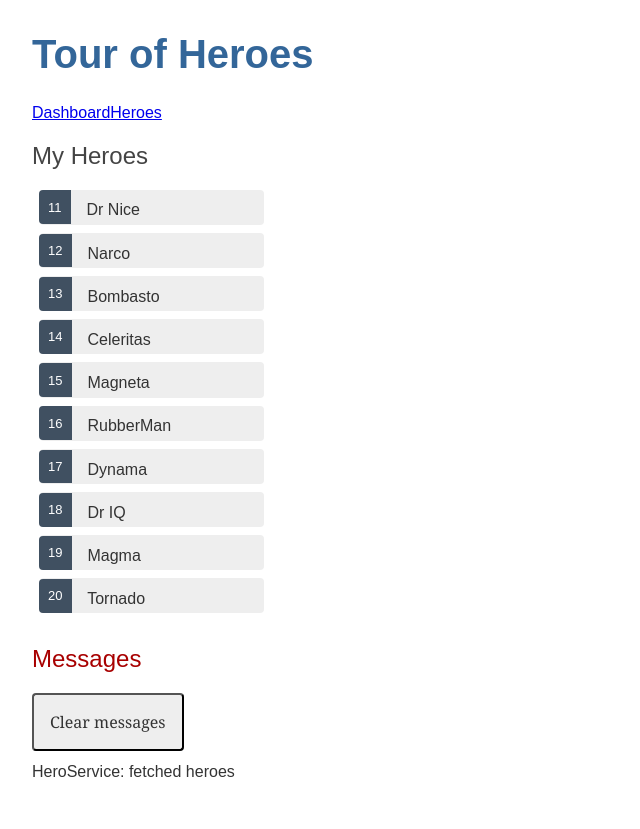
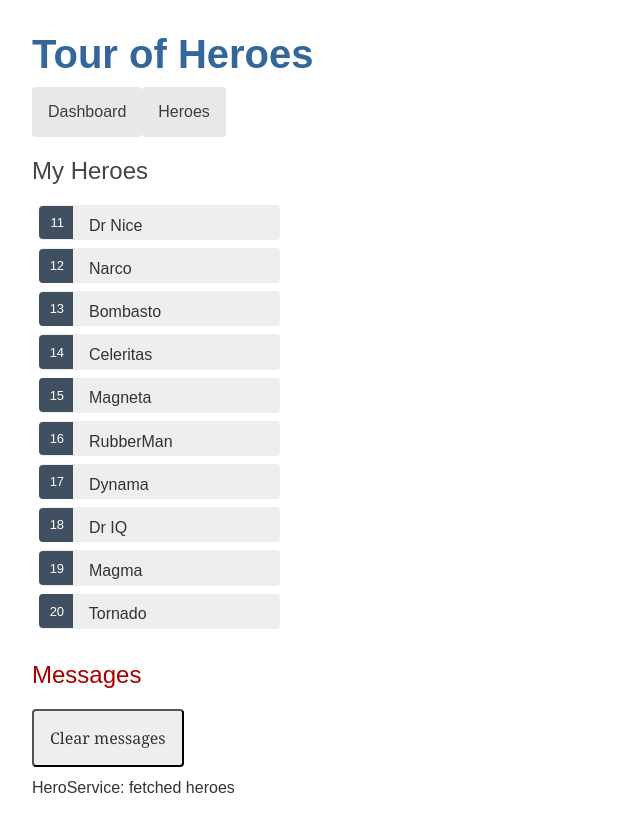
Before and after one commit to theobroma/angular-tour-of-heroes, an Angular app: page /heroes in a window 1280 px wide. Shown: the whole page, without its empty margins (0-640 px from the left). Built offline with nearby package versions, Linux system fonts and the light colour scheme.

Commit message:
navigation with routing

```diff
--- a/src/app/app-routing.module.ts
+++ b/src/app/app-routing.module.ts
@@ -2,10 +2,13 @@
 import { RouterModule, Routes } from '@angular/router';
 import { HeroesComponent } from './heroes/heroes.component';
 import { DashboardComponent } from './dashboard/dashboard.component';
+import { HeroDetailComponent } from './hero-detail/hero-detail.component';
 
 const routes: Routes = [
-  { path: 'heroes', component: HeroesComponent },
+  { path: '', redirectTo: '/dashboard', pathMatch: 'full' },
   { path: 'dashboard', component: DashboardComponent },
+  { path: 'detail/:id', component: HeroDetailComponent },
+  { path: 'heroes', component: HeroesComponent }
 ];
 
 @NgModule({
--- a/src/app/app.component.scss
+++ b/src/app/app.component.scss
@@ -0,0 +1,21 @@
+/* AppComponent's private CSS styles */
+h1 {
+  margin-bottom: 0;
+}
+nav a {
+  padding: 1rem;
+  text-decoration: none;
+  margin-top: 10px;
+  display: inline-block;
+  background-color: #e8e8e8;
+  color: #3d3d3d;
+  border-radius: 4px;
+}
+
+nav a:hover {
+  color: white;
+  background-color: #42545C;
+}
+nav a.active {
+  background-color: black;
+}
--- a/src/app/dashboard/dashboard.component.html
+++ b/src/app/dashboard/dashboard.component.html
@@ -1,6 +1,7 @@
 <h2>Top Heroes</h2>
 <div class="heroes-menu">
-  <a *ngFor="let hero of heroes">
+  <a *ngFor="let hero of heroes"
+    routerLink="/detail/{{hero.id}}">
     {{hero.name}}
   </a>
 </div>
--- a/src/app/hero-detail/hero-detail.component.html
+++ b/src/app/hero-detail/hero-detail.component.html
@@ -1,10 +1,9 @@
 <div *ngIf="hero">
-
   <h2>{{hero.name | uppercase}} Details</h2>
   <div><span>id: </span>{{hero.id}}</div>
   <div>
     <label for="hero-name">Hero name: </label>
-    <input id="hero-name" [(ngModel)]="hero.name" placeholder="name">
+    <input id="hero-name" [(ngModel)]="hero.name" placeholder="Hero name"/>
   </div>
-
+  <button (click)="goBack()">go back</button>
 </div>
--- a/src/app/hero-detail/hero-detail.component.scss
+++ b/src/app/hero-detail/hero-detail.component.scss
@@ -0,0 +1,24 @@
+/* HeroDetailComponent's private CSS styles */
+label {
+  color: #435960;
+  font-weight: bold;
+}
+input {
+  font-size: 1em;
+  padding: .5rem;
+}
+button {
+  margin-top: 20px;
+  background-color: #eee;
+  padding: 1rem;
+  border-radius: 4px;
+  font-size: 1rem;
+}
+button:hover {
+  background-color: #cfd8dc;
+}
+button:disabled {
+  background-color: #eee;
+  color: #ccc;
+  cursor: auto;
+}
--- a/src/app/hero-detail/hero-detail.component.ts
+++ b/src/app/hero-detail/hero-detail.component.ts
@@ -1,17 +1,35 @@
-import { Component, OnInit, Input } from '@angular/core';
+import { Component, OnInit } from '@angular/core';
+import { ActivatedRoute } from '@angular/router';
+import { Location } from '@angular/common';
+
 import { Hero } from '../hero';
+import { HeroService } from '../hero.service';
 
 @Component({
   selector: 'app-hero-detail',
   templateUrl: './hero-detail.component.html',
-  styleUrls: ['./hero-detail.component.scss']
+  styleUrls: [ './hero-detail.component.scss' ]
 })
 export class HeroDetailComponent implements OnInit {
-  @Input() hero?: Hero;
+  hero: Hero | undefined;
 
-  constructor() { }
+  constructor(
+    private route: ActivatedRoute,
+    private heroService: HeroService,
+    private location: Location
+  ) {}
 
-  ngOnInit() {
+  ngOnInit(): void {
+    this.getHero();
   }
 
+  getHero(): void {
+    const id = Number(this.route.snapshot.paramMap.get('id'));
+    this.heroService.getHero(id)
+      .subscribe(hero => this.hero = hero);
+  }
+
+  goBack(): void {
+    this.location.back();
+  }
 }
--- a/src/app/hero.service.ts
+++ b/src/app/hero.service.ts
@@ -11,14 +11,18 @@
 
   constructor(private messageService: MessageService) { }
 
-  // getHeroes(): Hero[] {
-  //   return HEROES;
-  // }
-
   getHeroes(): Observable<Hero[]> {
     const heroes = of(HEROES);
     this.messageService.add('HeroService: fetched heroes');
     return heroes;
   }
 
+  getHero(id: number): Observable<Hero> {
+    // For now, assume that a hero with the specified `id` always exists.
+    // Error handling will be added in the next step of the tutorial.
+    const hero = HEROES.find(h => h.id === id)!;
+    this.messageService.add(`HeroService: fetched hero id=${id}`);
+    return of(hero);
+  }
+
 }
--- a/src/app/heroes/heroes.component.html
+++ b/src/app/heroes/heroes.component.html
@@ -1,11 +1,9 @@
 <h2>My Heroes</h2>
 
 <ul class="heroes">
-  <li *ngFor="let hero of heroes"
-    [class.selected]="hero === selectedHero"
-    (click)="onSelect(hero)">
-    <span class="badge">{{hero.id}}</span> {{hero.name}}
+  <li *ngFor="let hero of heroes">
+    <a routerLink="/detail/{{hero.id}}">
+      <span class="badge">{{hero.id}}</span> {{hero.name}}
+    </a>
   </li>
 </ul>
-
-<app-hero-detail [hero]="selectedHero"></app-hero-detail>
--- a/src/app/heroes/heroes.component.scss
+++ b/src/app/heroes/heroes.component.scss
@@ -6,32 +6,36 @@
   width: 15em;
 }
 .heroes li {
+  position: relative;
   cursor: pointer;
-  position: relative;
-  left: 0;
+}
+
+.heroes li:hover {
+  left: .1em;
+}
+
+.heroes a {
+  color: #333;
+  text-decoration: none;
   background-color: #EEE;
   margin: .5em;
   padding: .3em 0;
   height: 1.6em;
   border-radius: 4px;
+  display: block;
+  width: 100%;
 }
-.heroes li:hover {
+
+.heroes a:hover {
   color: #2c3a41;
   background-color: #e6e6e6;
-  left: .1em;
 }
-.heroes li.selected {
-  background-color: black;
-  color: white;
+
+.heroes a:active {
+  background-color: #525252;
+  color: #fafafa;
 }
-.heroes li.selected:hover {
-  background-color: #505050;
-  color: white;
-}
-.heroes li.selected:active {
-  background-color: black;
-  color: white;
-}
+
 .heroes .badge {
   display: inline-block;
   font-size: small;
@@ -43,10 +47,8 @@
   left: -1px;
   top: -4px;
   height: 1.8em;
+  min-width: 16px;
+  text-align: right;
   margin-right: .8em;
   border-radius: 4px 0 0 4px;
 }
-
-input {
-  padding: .5rem;
-}
--- a/src/app/heroes/heroes.component.ts
+++ b/src/app/heroes/heroes.component.ts
@@ -10,24 +10,16 @@
   styleUrls: ['./heroes.component.scss']
 })
 export class HeroesComponent implements OnInit {
-
-  selectedHero?: Hero;
-
   heroes: Hero[] = [];
 
-  constructor(private heroService: HeroService, private messageService: MessageService) { }
+  constructor(private heroService: HeroService) { }
 
   ngOnInit() {
     this.getHeroes();
   }
 
-  onSelect(hero: Hero): void {
-    this.selectedHero = hero;
-    this.messageService.add(`HeroesComponent: Selected hero id=${hero.id}`);
-  }
-
   getHeroes(): void {
     this.heroService.getHeroes()
-        .subscribe(heroes => this.heroes = heroes);
+    .subscribe(heroes => this.heroes = heroes);
   }
 }
```
